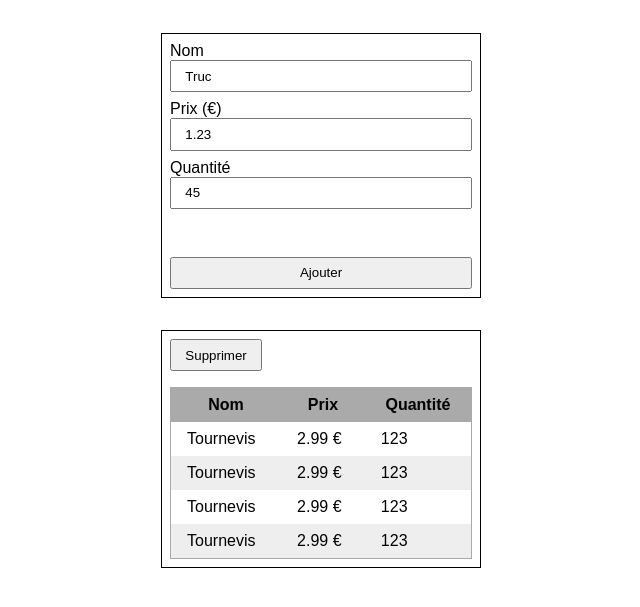
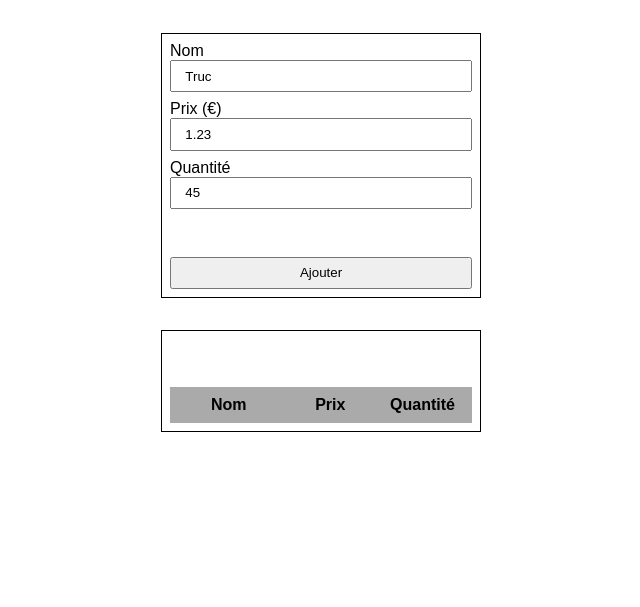
Before and after one commit to jlg-formation/njscv1-oct-2023, a website built with Vite: page front/index.html in a window 1280 px wide. Shown: the part 87-694 px from the top of the page, without its empty margins (319-959 px from the left). Built offline with nearby package versions, Linux system fonts and the light colour scheme; files whose address does not match are found by name.

Commit message:
dev: fouc and cls

```diff
--- a/front/index.html
+++ b/front/index.html
@@ -25,7 +25,7 @@
     </form>
     <div class="content">
       <nav>
-        <button class="remove">Supprimer</button>
+        <button class="remove" hidden>Supprimer</button>
       </nav>
       <table>
         <thead>
@@ -35,28 +35,7 @@
             <th class="qty">Quantité</th>
           </tr>
         </thead>
-        <tbody>
-          <tr>
-            <td class="name">Tournevis</td>
-            <td class="price">2.99 €</td>
-            <td class="qty">123</td>
-          </tr>
-          <tr>
-            <td class="name">Tournevis</td>
-            <td class="price">2.99 €</td>
-            <td class="qty">123</td>
-          </tr>
-          <tr>
-            <td class="name">Tournevis</td>
-            <td class="price">2.99 €</td>
-            <td class="qty">123</td>
-          </tr>
-          <tr>
-            <td class="name">Tournevis</td>
-            <td class="price">2.99 €</td>
-            <td class="qty">123</td>
-          </tr>
-        </tbody>
+        <tbody></tbody>
       </table>
     </div>
     <script type="module" src="/src/main.ts"></script>
--- a/front/src/style.scss
+++ b/front/src/style.scss
@@ -64,6 +64,11 @@ div.content {
     td,
     th {
       padding: 0.5em 1em;
+      width: 30%;
+
+      &.name {
+        width: 40%;
+      }
     }
 
     tbody {
```
